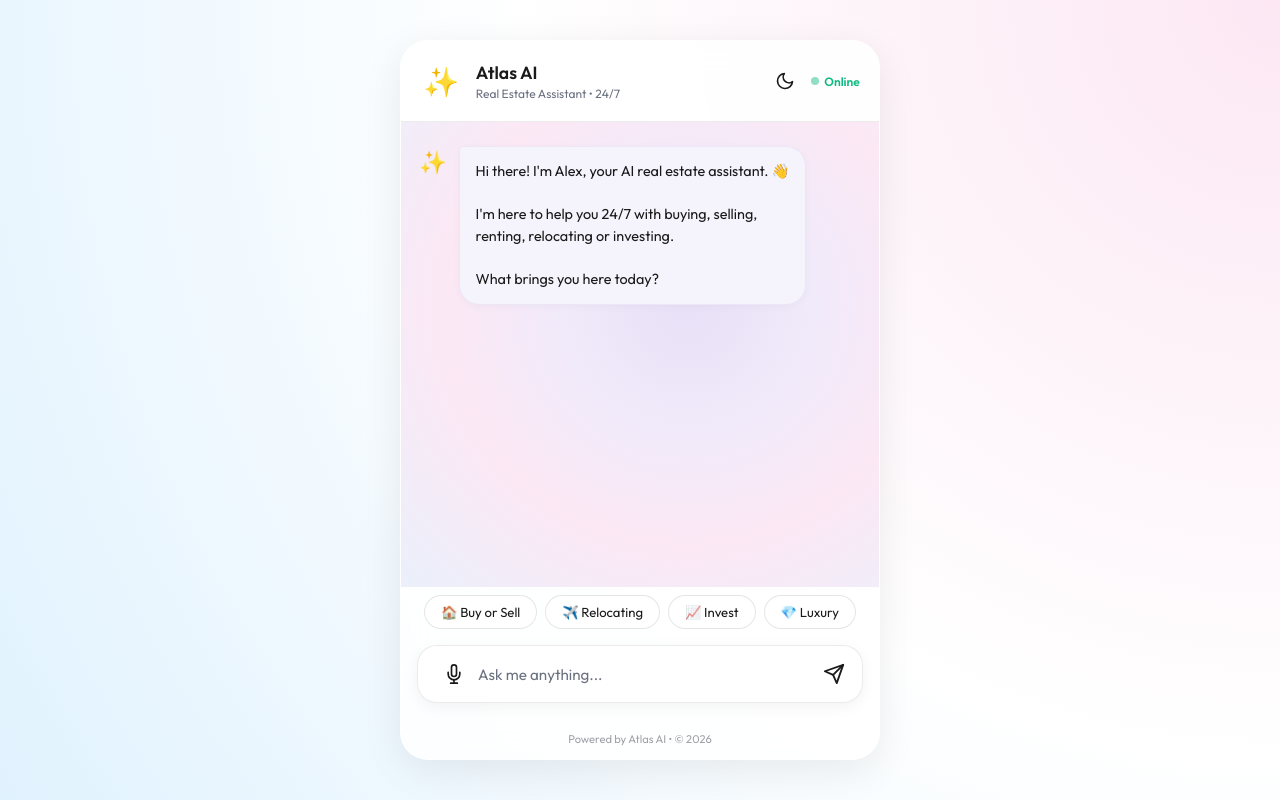
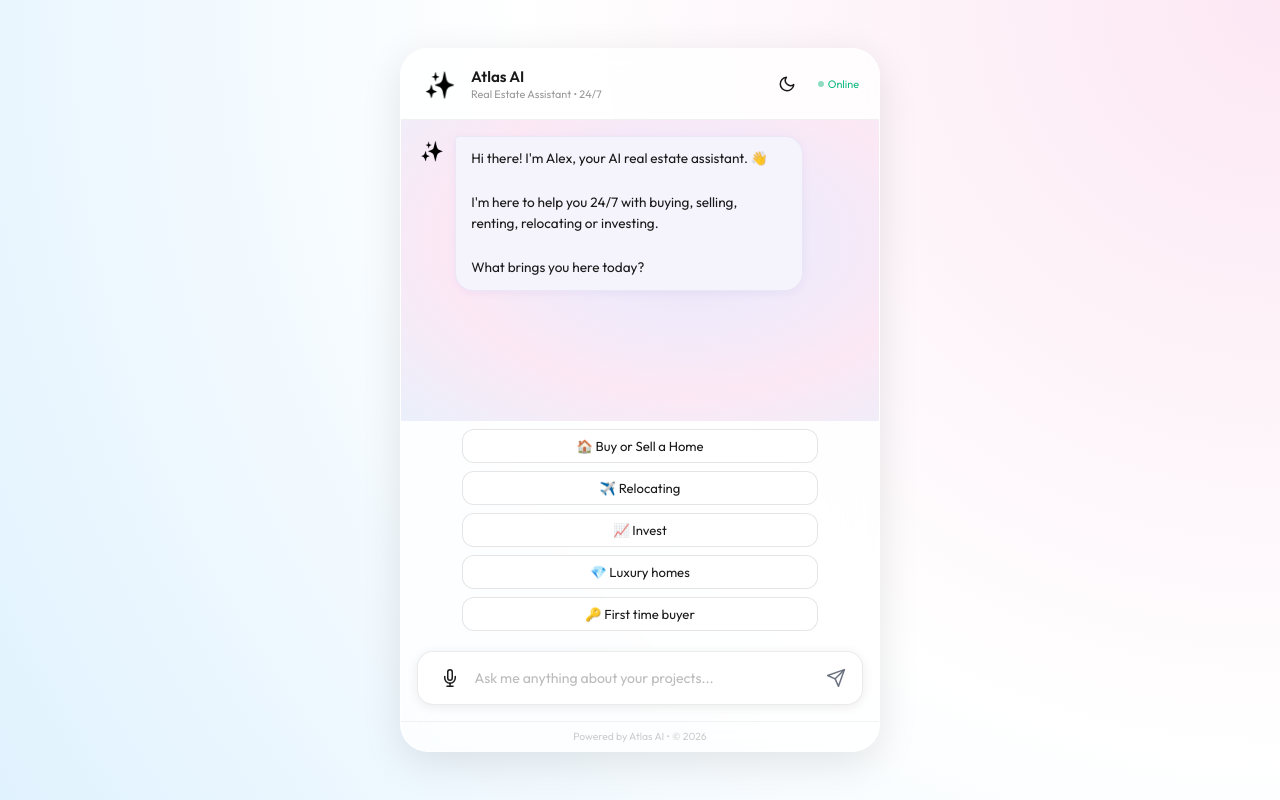
Before and after one commit to jovankaur/Atlas-alex, a Flask app: page / in a window 1280 px wide. Run offline with Flask 3, Linux system fonts and the light colour scheme.

Commit message:
Update index.html

```diff
--- a/templates/index.html
+++ b/templates/index.html
@@ -2,190 +2,169 @@
 <html lang="en">
 <head>
 <meta charset="UTF-8"/>
-<meta name="viewport" content="width=device-width, initial-scale=1.0, maximum-scale=1.0, user-scalable=no"/>
+<meta name="viewport" content="width=device-width, initial-scale=1.0"/>
 <title>Atlas AI</title>
 <link href="https://fonts.googleapis.com/css2?family=Outfit:wght@300;400;600&display=swap" rel="stylesheet">
 <style>
-  :root {
-    /* Light Theme Variables */
-    --bg-body: radial-gradient(circle at top right, #fce7f3, #ffffff, #e0f2fe);
-    --bg-card: rgba(255, 255, 255, 0.85);
-    --border-card: rgba(255, 255, 255, 0.6);
-    --shadow-card: 0 10px 40px rgba(0, 0, 0, 0.08);
-    --text-main: #1a1a1a;
-    --text-sub: #6b7280;
-    --bg-chat: radial-gradient(ellipse at 60% 40%, #e8e0f7 0%, #f0eafa 30%, #fce8f5 60%, #eaf0fb 100%);
-    --bg-bubble-alex: #f5f3fb;
-    --bg-bubble-user: #ede9f8;
-    --border-bubble: rgba(180, 160, 220, 0.15);
-    --bg-input: #ffffff;
-    --border-input: rgba(0, 0, 0, 0.08);
-    --bg-suggestion: #ffffff;
-    --border-suggestion: rgba(0, 0, 0, 0.1);
-    --hover-suggestion: #1a1a1a;
-    --text-suggestion-hover: #ffffff;
-    --icon-color: #1a1a1a;
-    --footer-text: #a1a1aa;
-  }
+/* TUMHARA ORIGINAL CSS */
+*{box-sizing:border-box;margin:0;padding:0}
 
-  [data-theme="dark"] {
-    /* Dark Theme Variables */
-    --bg-body: #0f172a;
-    --bg-card: rgba(30, 41, 59, 0.7);
-    --border-card: rgba(255, 255, 255, 0.1);
-    --shadow-card: 0 10px 40px rgba(0, 0, 0, 0.4);
-    --text-main: #f8fafc;
-    --text-sub: #94a3b8;
-    --bg-chat: linear-gradient(135deg, #0f172a 0%, #1e293b 100%);
-    --bg-bubble-alex: #1e293b;
-    --bg-bubble-user: #334155;
-    --border-bubble: rgba(255, 255, 255, 0.05);
-    --bg-input: #1e293b;
-    --border-input: rgba(255, 255, 255, 0.1);
-    --bg-suggestion: #1e293b;
-    --border-suggestion: rgba(255, 255, 255, 0.15);
-    --hover-suggestion: #f8fafc;
-    --text-suggestion-hover: #0f172a;
-    --icon-color: #f8fafc;
-    --footer-text: #64748b;
-  }
+/* Alignment fix: Added padding so it doesn't touch screen edges on mobile */
+body{font-family:'Outfit',sans-serif;background:radial-gradient(circle at top right,#fce7f3,#ffffff,#e0f2fe);min-height:100vh;display:flex;justify-content:center;align-items:center; padding: 1rem; transition: background 0.4s ease;}
 
-  * { box-sizing: border-box; margin: 0; padding: 0; transition: background 0.3s ease, color 0.3s ease, border-color 0.3s ease; }
+.card{width:100%;max-width:480px;height:88vh;background:rgba(255,255,255,0.75);backdrop-filter:blur(20px);border-radius:28px;box-shadow:0 10px 40px rgba(0,0,0,0.1);display:flex;flex-direction:column;overflow:hidden;border:1px solid rgba(255,255,255,0.6); transition: all 0.4s ease;}
 
-  body {
-    font-family: 'Outfit', sans-serif;
-    background: var(--bg-body);
-    min-height: 100vh;
-    display: flex;
-    justify-content: center;
-    align-items: center;
-    padding: 1rem;
-  }
-
-  .card {
-    width: 100%;
-    max-width: 480px;
-    height: 90vh;
-    max-height: 850px;
-    background: var(--bg-card);
-    backdrop-filter: blur(20px);
-    -webkit-backdrop-filter: blur(20px);
-    border-radius: 28px;
-    box-shadow: var(--shadow-card);
-    display: flex;
-    flex-direction: column;
-    overflow: hidden;
-    border: 1px solid var(--border-card);
-  }
-
-  header {
-    padding: 1.2rem;
+header{padding:1rem 1.25rem;display:flex;align-items:center;gap:0.75rem;border-bottom:1px solid rgba(0,0,0,0.06)}
+.logo {
+  width: 38px;
+  height: 38px;
+  background: transparent;
+  border-radius: 0;
   display: flex;
   align-items: center;
-    gap: 0.85rem;
-    border-bottom: 1px solid var(--border-input);
-  }
-
-  .logo {
-    width: 42px; height: 42px;
-    background: transparent;
-    display: flex; align-items: center; justify-content: center;
-    font-size: 1.8rem; flex-shrink: 0;
+  justify-content: center;
+  font-size: 1.6rem;
+  flex-shrink: 0;
+  filter: grayscale(1) brightness(0);
 }
 
 .header-text { flex: 1; }
-  header h1 { font-size: 1.1rem; font-weight: 600; color: var(--text-main); }
-  header p { font-size: 0.75rem; color: var(--text-sub); margin-top: 2px; }
+header h1{font-size:0.95rem;font-weight:600;color:#1a1a1a; transition: color 0.3s;}
+header p{font-size:0.68rem;color:#999;margin-top:1px}
 
-  .header-actions { display: flex; align-items: center; gap: 12px; }
-
-  .status { display: flex; align-items: center; gap: 5px; font-size: 0.75rem; color: #10b981; font-weight: 600;}
-  .dot { width: 8px; height: 8px; background: #10b981; border-radius: 50%; animation: pulse 2s infinite; }
-  @keyframes pulse { 0%, 100% { opacity: 1; } 50% { opacity: 0.4; } }
-
-  /* Theme Toggle Button */
+/* THEME TOGGLE BUTTON STYLING */
 .theme-btn {
-    background: transparent; border: none; cursor: pointer; color: var(--text-main);
-    display: flex; align-items: center; justify-content: center; padding: 4px;
-    border-radius: 50%; transition: transform 0.2s;
+  background: transparent;
+  border: none;
+  cursor: pointer;
+  color: #1a1a1a;
+  display: flex;
+  align-items: center;
+  justify-content: center;
+  padding: 5px;
+  margin-right: 5px;
+  transition: transform 0.2s, color 0.3s;
 }
 .theme-btn:hover { transform: scale(1.1); }
-  .theme-btn svg { width: 20px; height: 20px; }
+.theme-btn svg { width: 18px; height: 18px; }
 
-  .chat-container {
-    flex: 1; overflow-y: auto; padding: 1.5rem 1rem; display: flex; flex-direction: column;
-    gap: 1rem; background: var(--bg-chat);
+.status{display:flex;align-items:center;gap:4px;font-size:0.68rem;color:#10b981}
+.dot{width:6px;height:6px;background:#10b981;border-radius:50%;animation:pulse 2s infinite}
+@keyframes pulse{0%,100%{opacity:1}50%{opacity:0.4}}
+
+.chat-container{flex:1;overflow-y:auto;padding:1rem;display:flex;flex-direction:column;gap:0.75rem;background:radial-gradient(ellipse at 60% 40%,#e8e0f7 0%,#f0eafa 30%,#fce8f5 60%,#eaf0fb 100%); transition: background 0.4s ease;}
+.chat-container::-webkit-scrollbar{width:0}
+
+.message{display:flex;gap:0.5rem;animation:fadeIn 0.3s ease}
+@keyframes fadeIn{from{opacity:0;transform:translateY(6px)}to{opacity:1;transform:translateY(0)}}
+.message.user{flex-direction:row-reverse}
+.avatar{width:30px;height:30px;border-radius:50%;display:flex;align-items:center;justify-content:center;font-size:0.72rem;font-weight:700;flex-shrink:0}
+.avatar.alex{background:transparent;color:#000;font-size:1.2rem;filter:grayscale(1) brightness(0); transition: filter 0.3s;}
+.avatar.user{background:#e0f2fe;color:#0369a1; transition: background 0.3s;}
+
+.bubble{max-width:78%;padding:0.7rem 0.95rem;border-radius:18px;font-size:0.85rem;line-height:1.6;color:#1a1a1a; transition: all 0.3s;}
+.message.alex .bubble{
+  background:#f5f3fb;
+  color:#1a1a1a;
+  border-top-left-radius:4px;
+  box-shadow:0 2px 8px rgba(120,80,180,0.07);
+  border:1px solid rgba(180,160,220,0.15);
 }
-  .chat-container::-webkit-scrollbar { width: 4px; }
-  .chat-container::-webkit-scrollbar-thumb { background: var(--border-suggestion); border-radius: 10px; }
-
-  .message { display: flex; gap: 0.6rem; animation: fadeIn 0.4s cubic-bezier(0.2, 0.8, 0.2, 1); }
-  @keyframes fadeIn { from { opacity: 0; transform: translateY(10px); } to { opacity: 1; transform: translateY(0); } }
-  .message.user { flex-direction: row-reverse; }
-
-  .avatar {
-    width: 32px; height: 32px; border-radius: 50%; display: flex; align-items: center;
-    justify-content: center; font-size: 0.8rem; font-weight: 600; flex-shrink: 0;
-  }
-  .avatar.alex { background: transparent; font-size: 1.4rem; }
-  .avatar.user { background: #0ea5e9; color: white; }
-
-  .bubble {
-    max-width: 78%; padding: 0.85rem 1rem; border-radius: 20px; font-size: 0.9rem;
-    line-height: 1.5; color: var(--text-main);
-  }
-  .message.alex .bubble {
-    background: var(--bg-bubble-alex); border-top-left-radius: 4px;
-    box-shadow: 0 2px 8px rgba(0,0,0,0.03); border: 1px solid var(--border-bubble);
-  }
-  .message.user .bubble {
-    background: var(--bg-bubble-user); border-top-right-radius: 4px;
-    box-shadow: 0 2px 8px rgba(0,0,0,0.03); border: 1px solid var(--border-bubble);
+.message.user .bubble{
+  background:#ede9f8;
+  color:#1a1a1a;
+  border-top-right-radius:4px;
+  box-shadow:0 2px 8px rgba(120,80,180,0.07);
+  border:1px solid rgba(180,160,220,0.18);
 }
 
-  .typing { display: none; align-items: center; gap: 0.5rem; }
-  .typing-dots {
-    display: flex; gap: 4px; background: var(--bg-bubble-alex); padding: 0.8rem 1rem;
-    border-radius: 18px; border-top-left-radius: 4px; border: 1px solid var(--border-bubble);
-  }
-  .typing-dots span { width: 6px; height: 6px; background: var(--text-sub); border-radius: 50%; animation: bounce 1.2s infinite; }
-  .typing-dots span:nth-child(2) { animation-delay: 0.2s; }
-  .typing-dots span:nth-child(3) { animation-delay: 0.4s; }
-  @keyframes bounce { 0%, 60%, 100% { transform: translateY(0); } 30% { transform: translateY(-5px); } }
+.typing{display:none;align-items:center;gap:0.5rem}
+.typing-dots{display:flex;gap:3px;background:#f5f3fb;padding:0.6rem 0.8rem;border-radius:16px;border-top-left-radius:4px;border:1px solid rgba(180,160,220,0.15);box-shadow:0 2px 8px rgba(120,80,180,0.07); transition: background 0.3s;}
+.typing-dots span{width:6px;height:6px;background:#aaa;border-radius:50%;animation:bounce 1.2s infinite}
+.typing-dots span:nth-child(2){animation-delay:0.2s}
+.typing-dots span:nth-child(3){animation-delay:0.4s}
+@keyframes bounce{0%,60%,100%{transform:translateY(0)}30%{transform:translateY(-6px)}}
 
-  .suggestions {
-    display: flex; flex-wrap: wrap; justify-content: center; gap: 0.5rem;
-    padding: 0.5rem 1rem 0; background: transparent;
-  }
-  .suggestion {
-    background: var(--bg-suggestion); border: 1px solid var(--border-suggestion);
-    color: var(--text-main); padding: 0.5rem 1rem; border-radius: 20px;
-    font-size: 0.82rem; font-family: 'Outfit', sans-serif; cursor: pointer;
-    transition: all 0.2s; white-space: nowrap;
-  }
-  .suggestion:hover { background: var(--hover-suggestion); color: var(--text-suggestion-hover); border-color: transparent; }
+.suggestions{display:flex;flex-direction:column;align-items:center;gap:0.5rem;padding:0.5rem 1rem}
+.suggestion{background:white;border:1px solid rgba(0,0,0,0.1);color:#1a1a1a;padding:0.5rem 1rem;border-radius:12px;font-size:0.82rem;font-family:'Outfit',sans-serif;cursor:pointer;width:80%;text-align:center;transition:all 0.2s}
+.suggestion:hover{background:#1a1a1a;color:#fff;border-color:transparent}
 
-  .input-wrap { padding: 1rem; background: transparent; }
-  .input-row {
-    display: flex; gap: 0.5rem; align-items: center; background: var(--bg-input);
-    border-radius: 20px; padding: 0.5rem 0.5rem 0.5rem 1.2rem;
-    box-shadow: 0 4px 15px rgba(0,0,0,0.05); border: 1px solid var(--border-input);
+.input-wrap{padding:0.75rem 1rem 1rem}
+.input-row{
+  display:flex;
+  gap:0.5rem;
+  align-items:center;
+  background:white;
+  border-radius:16px;
+  padding:0.5rem 0.5rem 0.5rem 1rem;
+  box-shadow:0 2px 12px rgba(0,0,0,0.08);
+  border:1px solid rgba(0,0,0,0.08);
+  transition: background 0.3s, border 0.3s;
 }
 
-  .mic-btn { background: transparent; border: none; padding: 0.4rem; cursor: pointer; color: var(--icon-color); display: flex; align-items: center; flex-shrink: 0; transition: color 0.2s; }
-  .mic-btn.recording { color: #ef4444; animation: pulse 1s infinite; }
+.mic-btn{
+  background:transparent;
+  border:none;
+  padding:0.45rem;
+  cursor:pointer;
+  color:#1a1a1a;
+  display:flex;
+  align-items:center;
+  flex-shrink:0;
+  transition:color 0.2s;
+}
+.mic-btn.recording{color:#ef4444;animation:pulse 1s infinite}
 
-  .input-row input { flex: 1; background: transparent; border: none; outline: none; font-family: 'Outfit', sans-serif; font-size: 0.95rem; color: var(--text-main); }
-  .input-row input::placeholder { color: var(--text-sub); }
+.input-row input{
+  flex:1;
+  background:transparent;
+  border:none;
+  outline:none;
+  font-family:'Outfit',sans-serif;
+  font-size:0.88rem;
+  color:#1a1a1a;
+  transition: color 0.3s;
+}
+.input-row input::placeholder{color:#bbb}
 
-  .send-btn {
-    background: transparent; border: none; width: 40px; height: 40px; display: flex; align-items: center;
-    justify-content: center; cursor: pointer; flex-shrink: 0; color: var(--icon-color);
+.send-btn{
+  background:transparent;
+  border:none;
+  border-radius:0;
+  width:36px;
+  height:36px;
+  display:flex;
+  align-items:center;
+  justify-content:center;
+  cursor:pointer;
+  flex-shrink:0;
+  transition:opacity 0.15s;
+  color:#6b7280;
+  padding:0;
 }
-  .send-btn:hover { opacity: 0.7; }
-  .send-btn svg { width: 22px; height: 22px; }
+.send-btn:hover{opacity:0.7}
+.send-btn svg{width:20px;height:20px}
 
-  footer { text-align: center; padding: 0.8rem; color: var(--footer-text); font-size: 0.7rem; }
+footer{text-align:center;padding:0.5rem;color:#ccc;font-size:0.65rem;border-top:1px solid rgba(0,0,0,0.05)}
+
+/* =========================================
+   DARK THEME OVERRIDES (No structural changes)
+   ========================================= */
+body.dark-theme { background: radial-gradient(circle at top right, #1e1b4b, #0f172a, #082f49); }
+body.dark-theme .card { background: rgba(15, 23, 42, 0.75); border-color: rgba(255, 255, 255, 0.1); box-shadow: 0 10px 40px rgba(0,0,0,0.4); }
+body.dark-theme header { border-bottom-color: rgba(255,255,255,0.06); }
+body.dark-theme header h1 { color: #f8fafc; }
+body.dark-theme .theme-btn, body.dark-theme .mic-btn { color: #f8fafc; }
+body.dark-theme .logo, body.dark-theme .avatar.alex { filter: grayscale(1) brightness(2); }
+body.dark-theme .chat-container { background: radial-gradient(ellipse at 60% 40%, #1e1b4b 0%, #0f172a 30%, #171033 60%, #081021 100%); }
+body.dark-theme .message.alex .bubble { background: #1e293b; color: #f8fafc; border-color: rgba(255,255,255,0.05); }
+body.dark-theme .message.user .bubble { background: #334155; color: #f8fafc; border-color: rgba(255,255,255,0.05); }
+body.dark-theme .typing-dots { background: #1e293b; border-color: rgba(255,255,255,0.05); }
+body.dark-theme .suggestion { background: #1e293b; color: #f8fafc; border-color: rgba(255,255,255,0.1); }
+body.dark-theme .suggestion:hover { background: #f8fafc; color: #0f172a; }
+body.dark-theme .input-row { background: #1e293b; border-color: rgba(255,255,255,0.1); }
+body.dark-theme .input-row input { color: #f8fafc; }
+body.dark-theme footer { border-top-color: rgba(255,255,255,0.05); }
 </style>
 </head>
 <body>
@@ -197,9 +176,12 @@
       <h1>Atlas AI</h1>
       <p>Real Estate Assistant • 24/7</p>
     </div>
-    <div class="header-actions">
+
+    <!-- SUN AND MOON THEME BUTTON -->
     <button class="theme-btn" onclick="toggleTheme()" title="Switch Theme">
-        <!-- Sun Icon (Hidden by default in light mode) -->
+      <svg id="icon-moon" xmlns="http://www.w3.org/2000/svg" viewBox="0 0 24 24" fill="none" stroke="currentColor" stroke-width="2" stroke-linecap="round" stroke-linejoin="round">
+        <path d="M21 12.79A9 9 0 1 1 11.21 3 7 7 0 0 0 21 12.79z"></path>
+      </svg>
       <svg id="icon-sun" style="display: none;" xmlns="http://www.w3.org/2000/svg" viewBox="0 0 24 24" fill="none" stroke="currentColor" stroke-width="2" stroke-linecap="round" stroke-linejoin="round">
         <circle cx="12" cy="12" r="5"></circle>
         <line x1="12" y1="1" x2="12" y2="3"></line>
@@ -211,13 +193,9 @@
         <line x1="4.22" y1="19.78" x2="5.64" y2="18.36"></line>
         <line x1="18.36" y1="5.64" x2="19.78" y2="4.22"></line>
       </svg>
-        <!-- Moon Icon -->
-        <svg id="icon-moon" xmlns="http://www.w3.org/2000/svg" viewBox="0 0 24 24" fill="none" stroke="currentColor" stroke-width="2" stroke-linecap="round" stroke-linejoin="round">
-          <path d="M21 12.79A9 9 0 1 1 11.21 3 7 7 0 0 0 21 12.79z"></path>
-        </svg>
     </button>
+
     <div class="status"><div class="dot"></div>Online</div>
-    </div>
   </header>
 
   <div class="chat-container" id="chatContainer">
@@ -226,33 +204,36 @@
       <div class="bubble">Hi there! I'm Alex, your AI real estate assistant. 👋<br><br>I'm here to help you 24/7 with buying, selling, renting, relocating or investing.<br><br>What brings you here today?</div>
     </div>
     <div class="typing" id="typing">
-      <div class="avatar alex">✨</div>
+      <div class="avatar alex" style="background:transparent;">✨</div>
       <div class="typing-dots"><span></span><span></span><span></span></div>
     </div>
   </div>
 
   <div class="suggestions" id="suggestions">
-    <button class="suggestion" onclick="sendSuggestion('I want to buy or sell a home')">🏠 Buy or Sell</button>
+    <button class="suggestion" onclick="sendSuggestion('I want to buy or sell a home')">🏠 Buy or Sell a Home</button>
     <button class="suggestion" onclick="sendSuggestion('I am relocating')">✈️ Relocating</button>
     <button class="suggestion" onclick="sendSuggestion('I want to invest in property')">📈 Invest</button>
-    <button class="suggestion" onclick="sendSuggestion('Show me luxury homes')">💎 Luxury</button>
+    <button class="suggestion" onclick="sendSuggestion('Show me luxury homes')">💎 Luxury homes</button>
+    <button class="suggestion" onclick="sendSuggestion('I am a first time buyer')">🔑 First time buyer</button>
   </div>
 
   <div class="input-wrap">
     <div class="input-row">
+      <!-- Mic icon -->
       <button class="mic-btn" id="micBtn" onclick="toggleVoice()" title="Voice input">
-        <svg xmlns="http://www.w3.org/2000/svg" width="20" height="20" viewBox="0 0 24 24" fill="none" stroke="currentColor" stroke-width="2" stroke-linecap="round" stroke-linejoin="round">
+        <svg xmlns="http://www.w3.org/2000/svg" width="18" height="18" viewBox="0 0 24 24" fill="none" stroke="currentColor" stroke-width="2" stroke-linecap="round" stroke-linejoin="round">
           <path d="M12 1a3 3 0 0 0-3 3v8a3 3 0 0 0 6 0V4a3 3 0 0 0-3-3z"/>
           <path d="M19 10v2a7 7 0 0 1-14 0v-2"/>
           <line x1="12" y1="19" x2="12" y2="23"/>
           <line x1="8" y1="23" x2="16" y2="23"/>
         </svg>
       </button>
-      <input type="text" id="userInput" placeholder="Ask me anything..." onkeydown="if(event.key==='Enter')sendMessage()"/>
+      <input type="text" id="userInput" placeholder="Ask me anything about your projects..." onkeydown="if(event.key==='Enter')sendMessage()"/>
+      <!-- Send button -->
       <button class="send-btn" onclick="sendMessage()" title="Send">
-        <svg xmlns="http://www.w3.org/2000/svg" viewBox="0 0 24 24" fill="none" stroke="currentColor" stroke-width="2" stroke-linecap="round" stroke-linejoin="round">
-          <line x1="22" y1="2" x2="11" y2="13"></line>
-          <polygon points="22 2 15 22 11 13 2 9 22 2"></polygon>
+        <svg xmlns="http://www.w3.org/2000/svg" viewBox="0 0 24 24" fill="none" stroke="currentColor" stroke-width="1.8" stroke-linecap="round" stroke-linejoin="round">
+          <polygon points="22 2 11 13 2 9 22 2"/>
+          <polyline points="22 2 15 22 11 13"/>
         </svg>
       </button>
     </div>
@@ -262,29 +243,24 @@
 </div>
 
 <script>
-// Theme Toggle Logic
+// DARK MODE LOGIC
 function toggleTheme() {
-  const body = document.documentElement;
+  const body = document.body;
   const iconSun = document.getElementById('icon-sun');
   const iconMoon = document.getElementById('icon-moon');
 
-  if (body.getAttribute('data-theme') === 'dark') {
-    body.removeAttribute('data-theme');
+  body.classList.toggle('dark-theme');
+
+  if (body.classList.contains('dark-theme')) {
+    iconMoon.style.display = 'none';
+    iconSun.style.display = 'block';
+  } else {
+    iconMoon.style.display = 'block';
     iconSun.style.display = 'none';
-    iconMoon.style.display = 'block';
-  } else {
-    body.setAttribute('data-theme', 'dark');
-    iconSun.style.display = 'block';
-    iconMoon.style.display = 'none';
   }
 }
 
-// System check for user's default system theme preference
-if (window.matchMedia && window.matchMedia('(prefers-color-scheme: dark)').matches) {
-  toggleTheme();
-}
-
-// Chat Logic
+// TUMHARI ORIGINAL SCRIPT LOGIC
 const sessionId = Math.random().toString(36).substr(2,9);
 let isTyping = false;
 let recognition = null;
```
Lines whose indentation alone changed are shown as unchanged.
